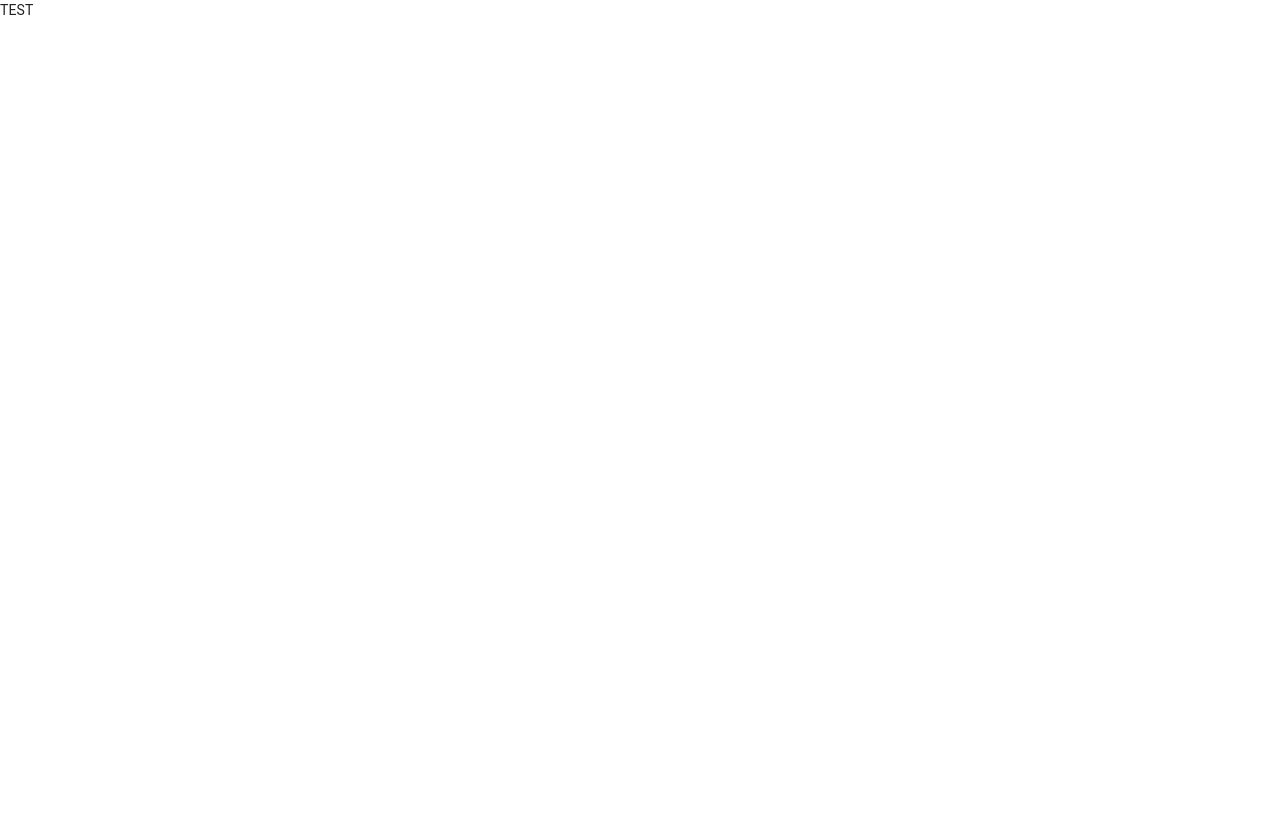
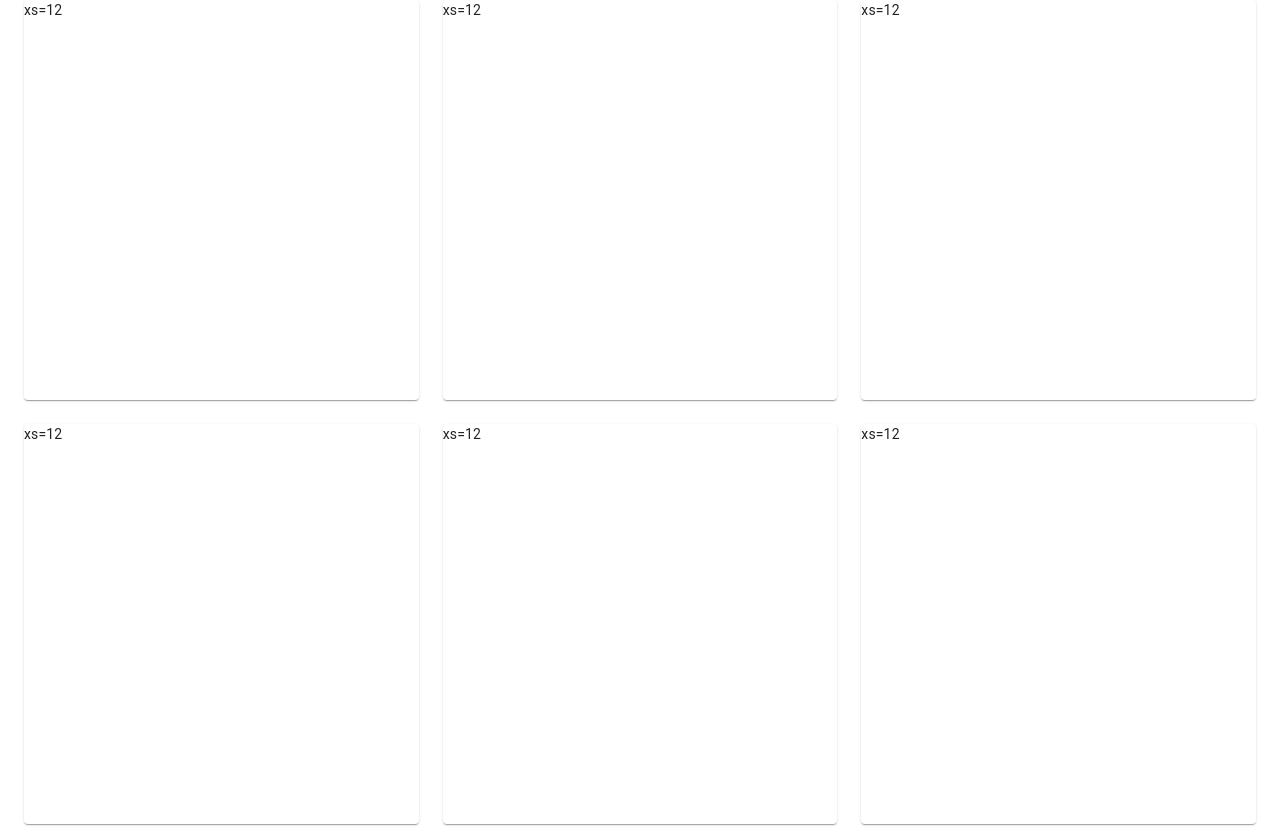
Before and after one commit to danielmaiajr/react_components, a React (Create React App) app: page / in a window 1280 px wide. Shown: the top 827 px of the page. Before the commit the page ends 800 px from the top, so only its background shows below. Built offline with nearby package versions, Linux system fonts and the light colour scheme.

Commit message:
Added search_page component

```diff
--- a/src/App.js
+++ b/src/App.js
@@ -2,6 +2,8 @@ import React from 'react';
 
 import { CssBaseline } from '@material-ui/core';
 import { createMuiTheme, ThemeProvider } from '@material-ui/core/styles';
+
+import SearchPage from './components/search_page';
 
 const theme = createMuiTheme({
 	overrides: {
@@ -27,7 +29,7 @@ export default function App() {
 	return (
 		<ThemeProvider theme={theme}>
 			<CssBaseline />
-			TEST
+			<SearchPage />
 		</ThemeProvider>
 	);
 }
--- /dev/null
+++ b/src/components/search_page/index.js
@@ -0,0 +1,27 @@
+import React from 'react';
+
+import { makeStyles } from '@material-ui/core/styles';
+import { Container, Grid, Paper } from '@material-ui/core';
+
+export default function SearchPage() {
+	const classes = useStyles();
+
+	return (
+		<Container>
+			<Grid container spacing={3}>
+				{[ ...Array(24) ].map((a, i) => (
+					<Grid item xs={12} sm={6} md={4} key={i}>
+						<Paper className={classes.paper}>xs=12</Paper>
+					</Grid>
+				))}
+			</Grid>
+		</Container>
+	);
+}
+
+const useStyles = makeStyles({
+	container: {},
+	paper: {
+		height: 400
+	}
+});
```
